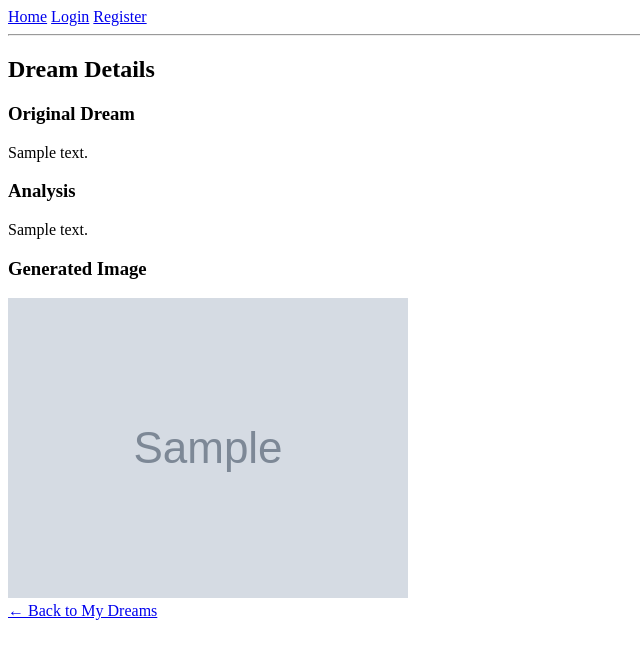
After one commit to GalinPatazov/Analysing_dreams, a Django app: template templates/dreams_app/dream_detail.html in a window 1280 px wide. The commit adds this page. Shown: the top 659 px of the page, without its empty margins (0-640 px from the left). Run offline with Django 3.2, Linux system fonts and the light colour scheme; the template is opened without the code that fills it: most values are stand-ins (such as "Sample title", 1, 10 or a date in 2020); grey boxes marked "Sample" are stand-in pictures.

Commit message:
Day 11: Django project, dreams system

```diff
--- a/dreams_app/urls.py
+++ b/dreams_app/urls.py
@@ -1,8 +1,12 @@
 from django.urls import path
-from .views import DreamCreateView, DreamListView
+from .views import DreamCreateView, DreamListView, dream_detail
+
+
+app_name = 'dreams_app'
 
 urlpatterns = [
     path('new/', DreamCreateView.as_view(), name='new_dream'),
     path('', DreamListView.as_view(), name='my_dreams'),
+    path('<int:pk>/', dream_detail, name='detail'),
 
 ]
--- /dev/null
+++ b/templates/dreams_app/dream_detail.html
@@ -0,0 +1,29 @@
+{% extends "base.html" %}
+
+{% block content %}
+<div class="dream-detail">
+
+    <h2>Dream Details</h2>
+
+    <h3>Original Dream</h3>
+    <p>{{ dream.text }}</p>
+
+    <h3>Analysis</h3>
+    {% if dream.analysis_text %}
+        <p>{{ dream.analysis_text }}</p>
+    {% else %}
+        <p><em>No analysis yet.</em></p>
+    {% endif %}
+
+    <h3>Generated Image</h3>
+    {% if dream.image %}
+        <img src="{{ dream.image }}" alt="Dream image" style="max-width:100%;">
+    {% else %}
+        <p><em>No image generated yet.</em></p>
+    {% endif %}
+
+    <br>
+    <a href="{% url 'dreams_app:my_dreams' %}">← Back to My Dreams</a>
+
+</div>
+{% endblock %}
--- a/templates/dreams_app/my_dreams.html
+++ b/templates/dreams_app/my_dreams.html
@@ -14,9 +14,9 @@
 
                 <br><br>
 
-{#                <a href="#">#}
-{#                    <button>Details</button>#}
-{#                </a>#}
+                <a href="#">
+                    <a href="{% url 'dreams_app:detail' dream.id %}">Details</a>
+                </a>
             </li>
             <hr>
         {% endfor %}
```
Also changed, not shown: dreams_app/views.py (+17 -0 lines), templates/core/dashboard.html (+8 -7 lines).
